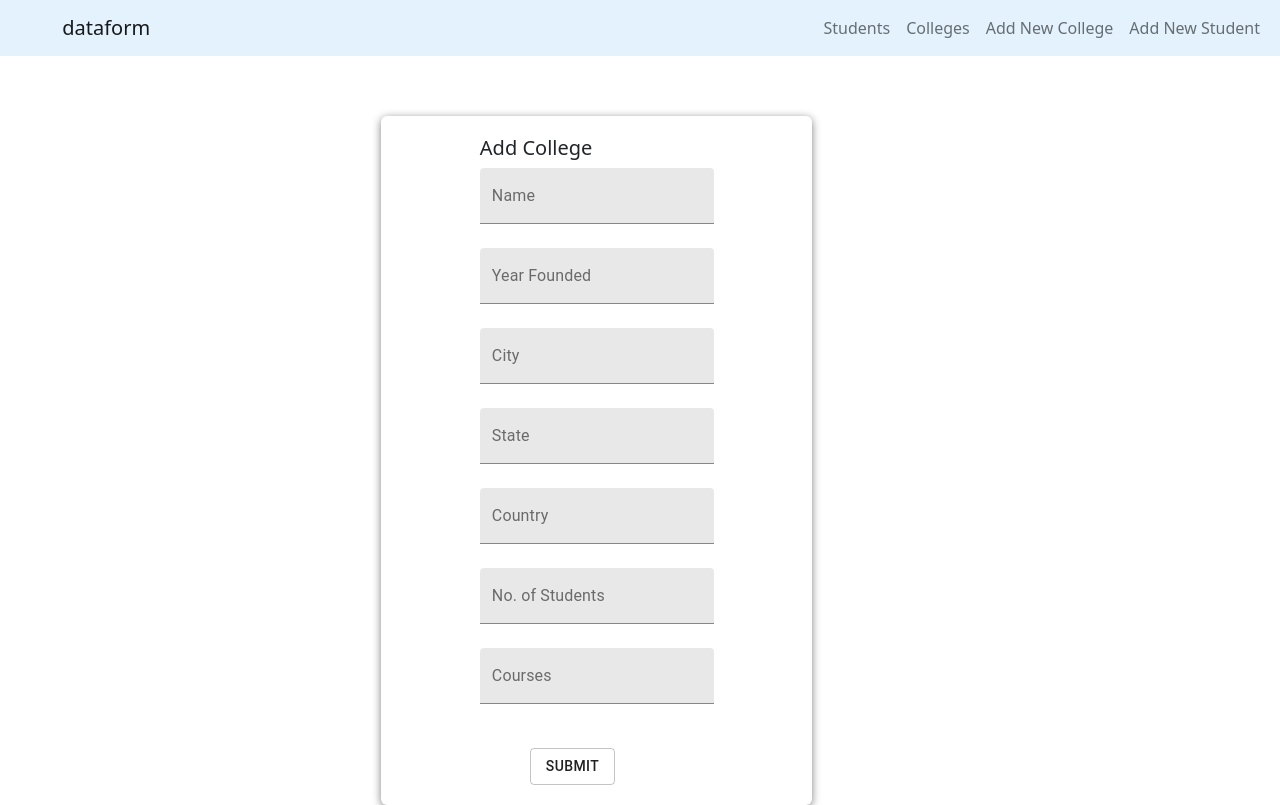
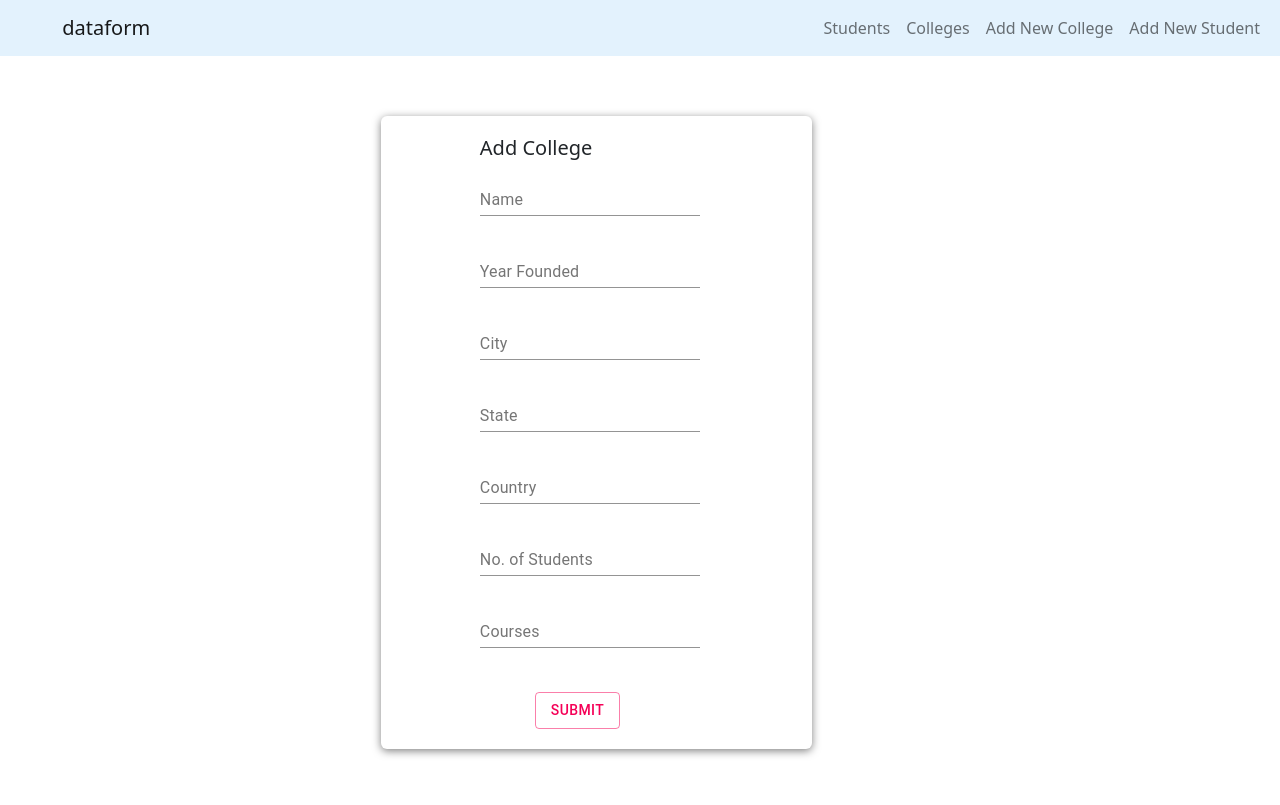
Before and after one commit to Prateek-Ch/Dataform, a React (Create React App) app in the folder client/: page /create/college in a window 1280 px wide. Built offline with nearby package versions, Linux system fonts and the light colour scheme.

Commit message:
UI Improvements

```diff
--- a/client/src/components/Create/CreateCollege.jsx
+++ b/client/src/components/Create/CreateCollege.jsx
@@ -18,7 +18,7 @@ const useStyles = makeStyles((theme) => ({
 
 
     button:{
-        marginLeft:50,
+        marginLeft:55,
         marginTop: 20,
         marginBottom: 20,
     }
@@ -48,22 +48,22 @@ function CreateCollege(){
         <Card>
         <div className={classes.header}>
             <h5 style={{paddingTop: 20}}>Add College</h5>
-            <TextField id="filled-basic" label="Name" variant="filled" onChange={(e)=>{
+            <TextField id="standard-basic" label="Name" onChange={(e)=>{
                 setValues({...values,name:e.target.value})} }/> <br/><br/>
-            <TextField id="filled-basic" label="Year Founded" variant="filled" onChange={(e)=>{
+            <TextField id="standard-basic" label="Year Founded" onChange={(e)=>{
                 setValues({...values,year_founded:e.target.value})} }/> <br/><br/>
-            <TextField id="filled-basic" label="City" variant="filled" onChange={(e)=>{
+            <TextField id="standard-basic" label="City" onChange={(e)=>{
                 setValues({...values,city:e.target.value})} }/> <br/><br/>
-            <TextField id="filled-basic" label="State" variant="filled" onChange={(e)=>{
+            <TextField id="standard-basic" label="State" onChange={(e)=>{
                 setValues({...values,state:e.target.value})} }/> <br/><br/>
-            <TextField id="filled-basic" label="Country" variant="filled" onChange={(e)=>{
+            <TextField id="standard-basic" label="Country" onChange={(e)=>{
                 setValues({...values,country:e.target.value})} }/> <br/><br/>
-            <TextField id="filled-basic" label="No. of Students" variant="filled" onChange={(e)=>{
+            <TextField id="standard-basic" label="No. of Students" onChange={(e)=>{
                 setValues({...values,no_of_students:e.target.value})} }/> <br/><br/>
-            <TextField id="filled-basic" label="Courses" variant="filled" onChange={(e)=>{
+            <TextField id="standard-basic" label="Courses" onChange={(e)=>{
                 setValues({...values,courses:e.target.value})} }/> <br/><br/>
 
-            <Button variant="outlined" className={classes.button} onClick={createCollege}>Submit</Button>
+            <Button variant="outlined" color="secondary" className={classes.button} onClick={createCollege}>Submit</Button>
         </div>
         </Card>
     );
--- a/client/src/components/Create/CreateStudent.jsx
+++ b/client/src/components/Create/CreateStudent.jsx
@@ -17,7 +17,7 @@ const useStyles = makeStyles((theme) => ({
     },
 
     button:{
-        marginLeft:50,
+        marginLeft:55,
         marginTop: 20,
         marginBottom: 20,
     }
@@ -44,16 +44,16 @@ function CreateStudent(){
         <Card>
         <div className={classes.header}>
             <h5 style={{paddingTop: 20}}>Add Student</h5>
-            <TextField id="filled-basic" label="Name" variant="filled" onChange={(e)=>{
+            <TextField id="standard-basic" label="Name" onChange={(e)=>{
                 setValues({...values,name:e.target.value})} }/> <br/><br/>
-            <TextField id="filled-basic" label="Year of Batch" variant="filled" onChange={(e)=>{
+            <TextField id="standard-basic" label="Year of Batch" onChange={(e)=>{
                 setValues({...values,year_of_batch:e.target.value})} }/> <br/><br/>
-            <TextField id="filled-basic" label="College Id" variant="filled" onChange={(e)=>{
+            <TextField id="standard-basic" label="College Id" onChange={(e)=>{
                 setValues({...values,college_id:e.target.value})} }/> <br/><br/>
-            <TextField id="filled-basic" label="Skills" variant="filled" onChange={(e)=>{
+            <TextField id="standard-basic" label="Skills" onChange={(e)=>{
                 setValues({...values,skills:e.target.value})} }/> <br/><br/>
 
-            <Button variant="outlined" className={classes.button} onClick={createStudent}>Submit</Button>
+            <Button variant="outlined" color="secondary" className={classes.button} onClick={createStudent}>Submit</Button>
         </div>
         </Card>
     );
```
